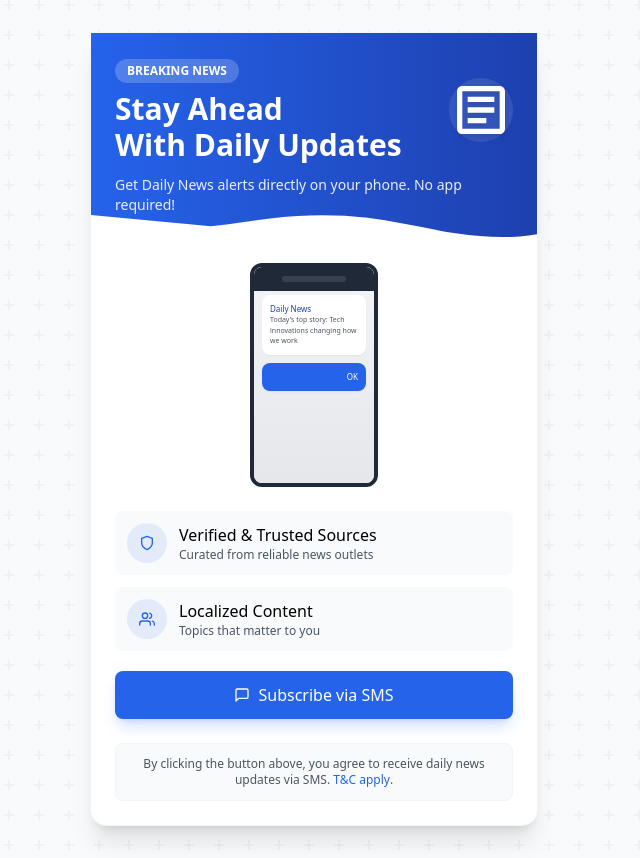
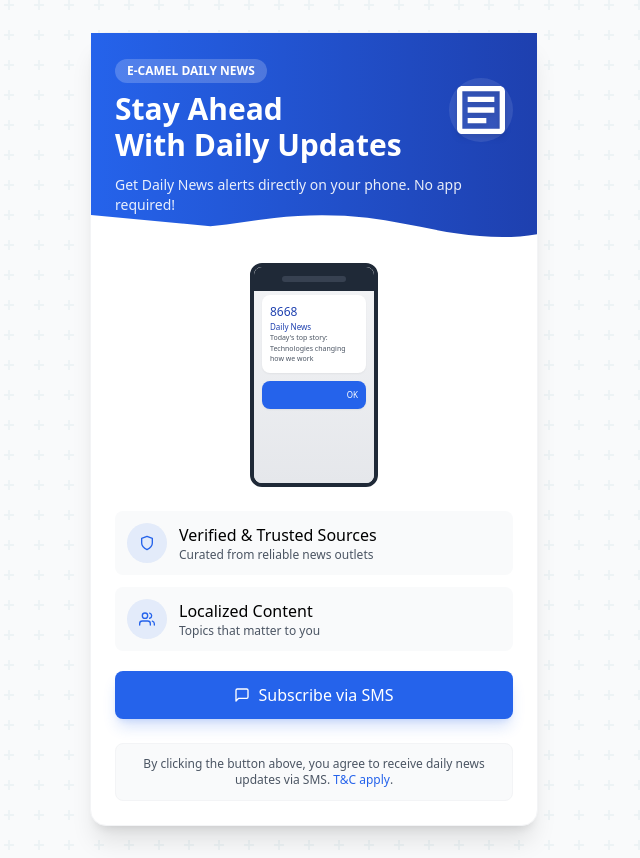
Before and after one commit to seiddegu01/ecamel-web-ads, a plain HTML site: page index.html in a window 1280 px wide. Shown: the whole page, without its empty margins (326-966 px from the left). Drawn offline with nearby package versions, Linux system fonts and the light colour scheme.

Commit message:
Update index.html

```diff
--- a/index.html
+++ b/index.html
@@ -70,7 +70,7 @@
                 <div class="relative z-10">
                     <div class="flex items-center justify-between">
                         <div>
-                            <span class="inline-block px-3 py-1 text-xs font-semibold bg-white/20 rounded-full mb-2">BREAKING NEWS</span>
+                            <span class="inline-block px-3 py-1 text-xs font-semibold bg-white/20 rounded-full mb-2">E-CAMEL DAILY NEWS</span>
                             <h1 class="text-2xl md:text-3xl font-bold leading-tight">Stay Ahead<br>With Daily Updates</h1>
                         </div>
                         <div class="relative">
@@ -101,8 +101,9 @@
                         </div>
                         <div class="pt-7 px-2 pb-2 h-full bg-gradient-to-b from-gray-100 to-gray-200">
                             <div class="bg-white rounded-lg p-2 shadow-sm mb-2">
+                                <div class="text-[12px] font-medium text-brand-dark">8668</div>
                                 <div class="text-[8px] font-medium text-brand-dark">Daily News</div>
-                                <div class="text-[7px] text-gray-600">Today's top story: Tech innovations changing how we work</div>
+                                <div class="text-[7px] text-gray-600">Today's top story: Technologies changing how we work</div>
                             </div>
                             <div class="bg-brand rounded-lg p-2 shadow-sm text-right">
                                 <div class="text-[8px] text-white">OK</div>
```
